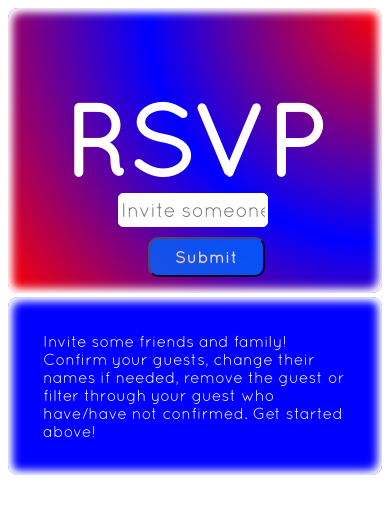
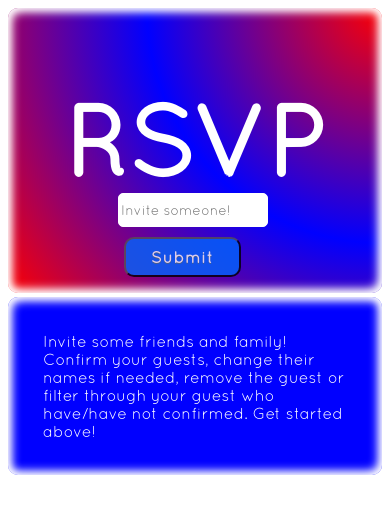
Before and after one commit to Jason-Pallone/RSVP, a React (Create React App) app in the folder RSVP/: page / in a window 390 px wide. Shown: the top 514 px of the page. Built offline with nearby package versions, Linux system fonts and the light colour scheme.

Commit message:
made responsive to small mobile

```diff
--- a/RSVP/src/App.css
+++ b/RSVP/src/App.css
@@ -190,6 +190,11 @@ li{
     width:100%
   }
 
+  .add-guest-button{
+    margin-left:110px;
+    margin-top:10px;
+  }
+
   /*
   =========================
         guest filter
@@ -211,11 +216,6 @@ li{
   .guest-checkbox-container{
     margin-top: 15px;
     font-size: 1.2rem
-  }
-
-  .add-guest-button{
-    margin-left:110px;
-    margin-top:10px;
   }
 
   .pending-guest-li{
@@ -262,3 +262,22 @@ li{
     font-family: 'quicksand'
   }
 }
+
+
+
+/*
+==========================
+      mobile small
+==========================
+*/
+
+@media(max-width:400px){
+  .invite-guest-input{
+    width:100%;
+    font-size: 14px;
+  }
+
+  .add-guest-button{
+    margin-left: 86px;
+  }
+}
```
